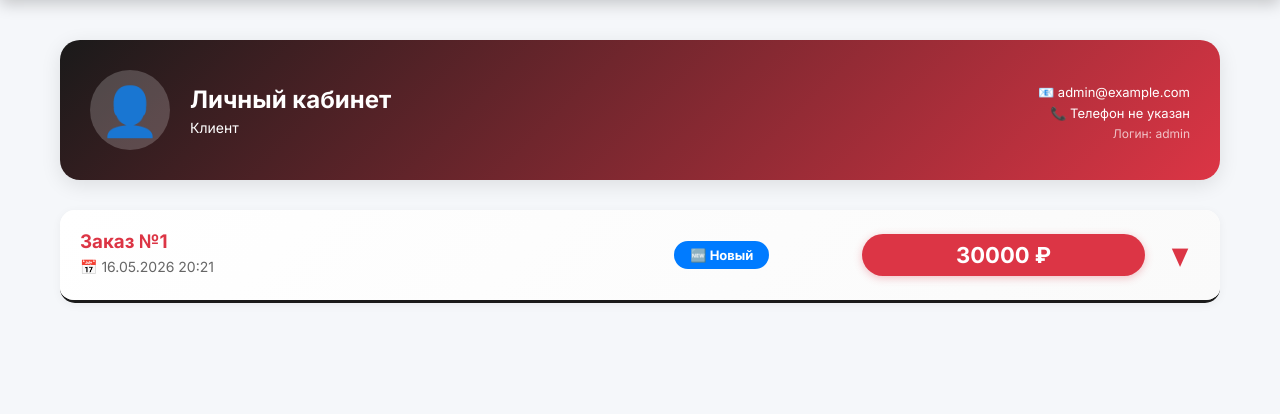
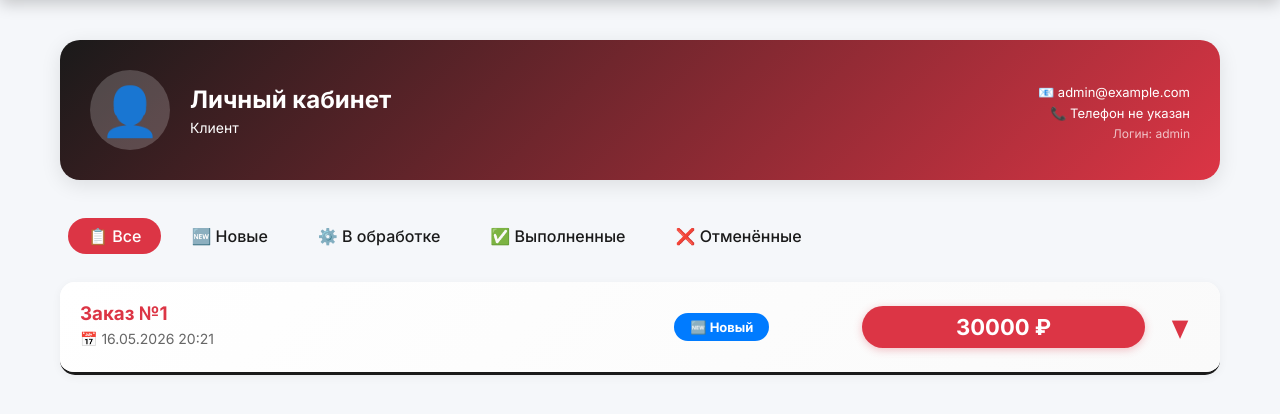
Before and after one commit to emilsttop/diplom_site, a Django app: page /accounts/profile/ in a window 1280 px wide. Shown: the part 60-474 px from the top of the page. Run offline with Django 5.2, Linux system fonts and the light colour scheme; a user stored in the database is signed in; data comes from the database, SQL or seed files in the repository; data that the repository does not hold is empty; parts of the project's set-up code (start-up, migrations or seed data) failed here and were passed over.

Commit message:
Добавлена фильтрация заказов по статусу в личном кабинете клиента

```diff
--- a/accounts/templates/accounts/profile.html
+++ b/accounts/templates/accounts/profile.html
@@ -479,6 +479,20 @@
         margin: 5px 0;
         opacity: 0.9;
     }
+.filter-btn {
+    padding: 8px 20px;
+    border-radius: 30px;
+    text-decoration: none;
+    transition: all 0.3s;
+    font-weight: 500;
+}
+.filter-btn.active {
+    background: #dc3545;
+    color: white;
+}
+.filter-btn:hover:not(.active) {
+    background: rgba(220,53,69,0.1);
+}
 </style>
 
 <div class="profile-header" style="display: flex; justify-content: space-between; align-items: center; flex-wrap: wrap; gap: 20px;">
@@ -495,6 +509,25 @@
         <p style="margin: 5px 0 0; font-size: 13px;">📞 {{ user.phone|default:"Телефон не указан" }}</p>
         <p style="margin: 5px 0 0; font-size: 12px; opacity: 0.7;">Логин: {{ user.username }}</p>
     </div>
+</div>
+
+<!-- Фильтр по статусу заказа -->
+<div class="filter-bar" style="display: flex; gap: 10px; flex-wrap: wrap; margin-bottom: 20px; background: var(--gray); padding: 8px; border-radius: 50px;">
+    <a href="?status=all" class="filter-btn {% if status_filter == 'all' %}active{% endif %}" style="padding: 8px 20px; border-radius: 30px; text-decoration: none; color: {% if status_filter == 'all' %}white{% else %}#1a1a1a{% endif %}; background: {% if status_filter == 'all' %}#dc3545{% else %}transparent{% endif %};">
+        📋 Все
+    </a>
+    <a href="?status=new" class="filter-btn {% if status_filter == 'new' %}active{% endif %}" style="padding: 8px 20px; border-radius: 30px; text-decoration: none; color: {% if status_filter == 'new' %}white{% else %}#1a1a1a{% endif %}; background: {% if status_filter == 'new' %}#dc3545{% else %}transparent{% endif %};">
+        🆕 Новые
+    </a>
+    <a href="?status=processing" class="filter-btn {% if status_filter == 'processing' %}active{% endif %}" style="padding: 8px 20px; border-radius: 30px; text-decoration: none; color: {% if status_filter == 'processing' %}white{% else %}#1a1a1a{% endif %}; background: {% if status_filter == 'processing' %}#dc3545{% else %}transparent{% endif %};">
+        ⚙️ В обработке
+    </a>
+    <a href="?status=completed" class="filter-btn {% if status_filter == 'completed' %}active{% endif %}" style="padding: 8px 20px; border-radius: 30px; text-decoration: none; color: {% if status_filter == 'completed' %}white{% else %}#1a1a1a{% endif %}; background: {% if status_filter == 'completed' %}#dc3545{% else %}transparent{% endif %};">
+        ✅ Выполненные
+    </a>
+    <a href="?status=cancelled" class="filter-btn {% if status_filter == 'cancelled' %}active{% endif %}" style="padding: 8px 20px; border-radius: 30px; text-decoration: none; color: {% if status_filter == 'cancelled' %}white{% else %}#1a1a1a{% endif %}; background: {% if status_filter == 'cancelled' %}#dc3545{% else %}transparent{% endif %};">
+        ❌ Отменённые
+    </a>
 </div>
 
 <div class="orders-grid">
--- a/accounts/views.py
+++ b/accounts/views.py
@@ -129,6 +129,8 @@ def user_logout(request):
     logout(request)
     return redirect('catalog')
 
+
+
 @login_required
 def profile(request):
     # Если пользователь менеджер или админ — отправляем в панель менеджера
@@ -142,6 +144,12 @@ def profile(request):
     # Для клиента показываем личный кабинет
     orders = Order.objects.filter(client=request.user).order_by('-created_at')
 
+    # Получаем фильтр статуса из GET-параметров
+    status_filter = request.GET.get('status', 'all')
+
+    if status_filter != 'all':
+        orders = orders.filter(status=status_filter)
+
     # Добавляем флаг о непрочитанных сообщениях от менеджера
     for order in orders:
         order.has_unread_manager_messages = ChatMessage.objects.filter(
@@ -150,7 +158,10 @@ def profile(request):
             is_read=False
         ).exists()
 
-    return render(request, 'accounts/profile.html', {'orders': orders})
+    return render(request, 'accounts/profile.html', {
+        'orders': orders,
+        'status_filter': status_filter,
+    })
 
 @login_required
 def specialist_dashboard(request):
```
